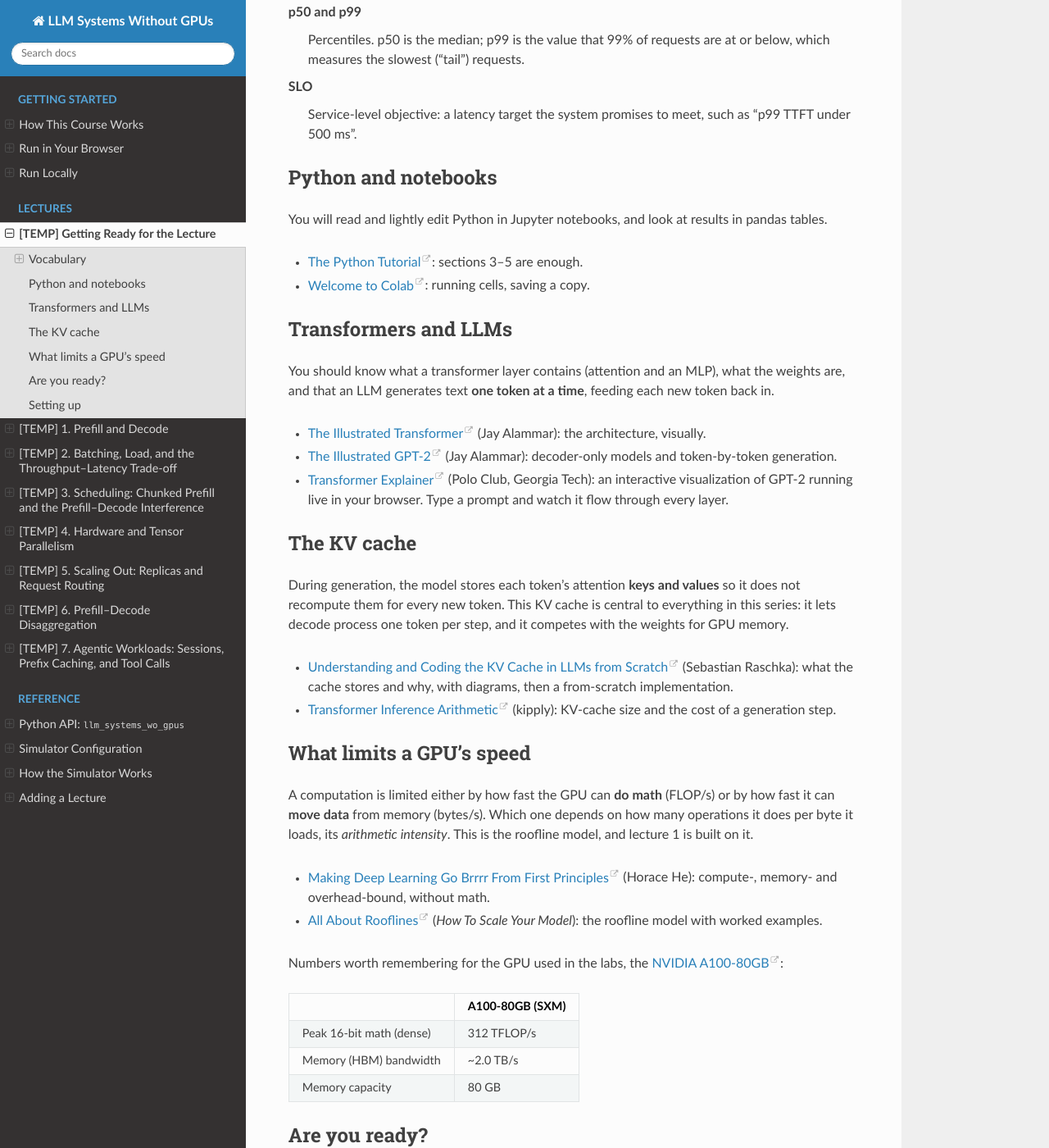
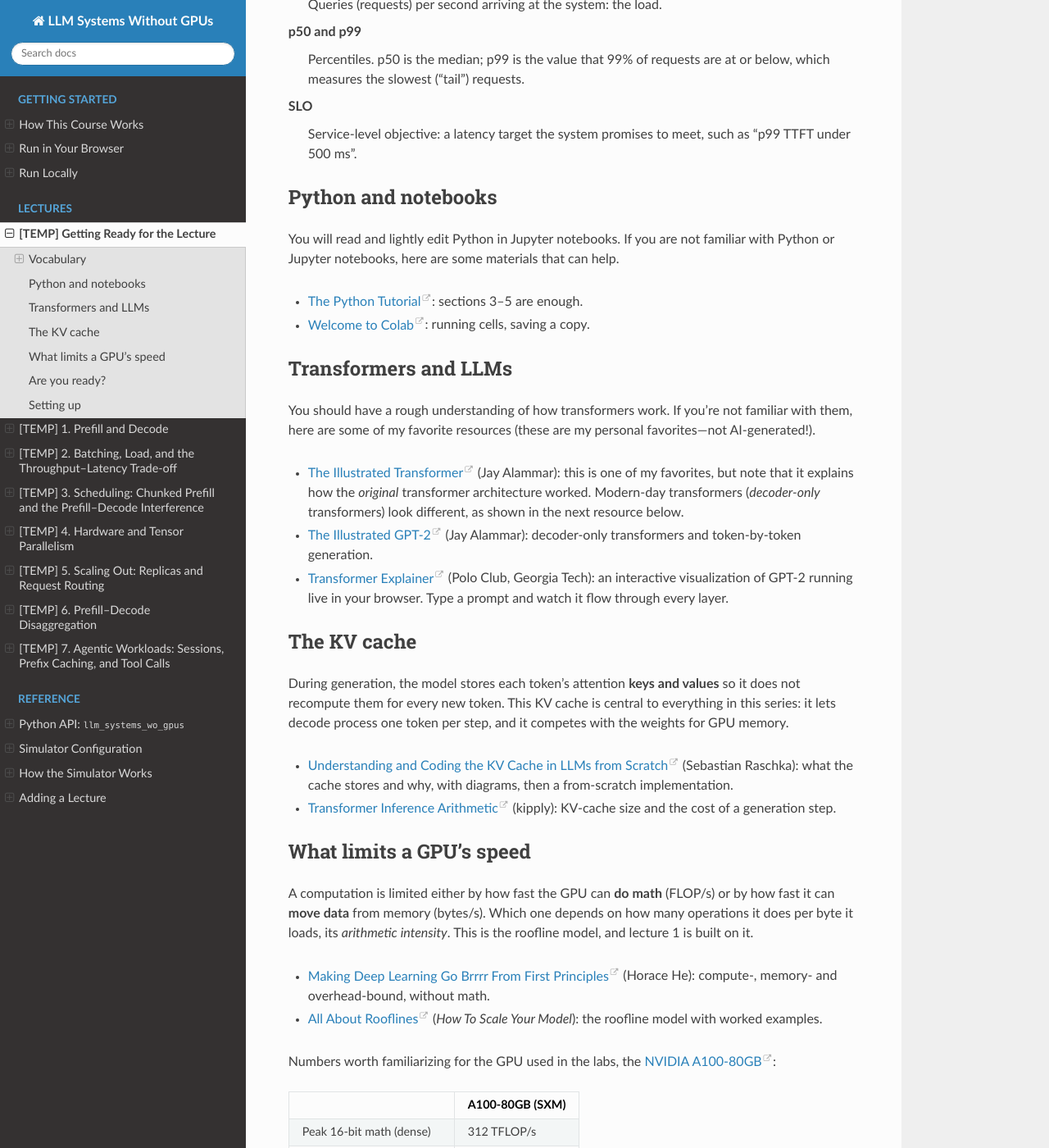
Before and after one commit to kwmaeng91/studying-llm-systems-without-gpus, a Sphinx documentation site: the page built from docs/lectures/00-getting-ready.md, in a window 1280 px wide and 1400 px high, scrolled down 2569 px. Shown: the whole window at 82% size. Built offline with Sphinx 7.4.7 and the Read the Docs theme 3.1.0, drawn with Linux system fonts in a browser that asks for light colours; some of the changed text lies outside the part shown.

Commit message:
Update 00-getting-ready.md

```diff
--- a/docs/lectures/00-getting-ready.md
+++ b/docs/lectures/00-getting-ready.md
@@ -32,7 +32,7 @@
 Layer
 : Transformers are a stack of identical layers (Qwen2.5-32B has 64). Each layer
   has an **attention** block, which lets each token look at earlier tokens, and an
-  **MLP** (feed-forward) block, which transforms each token on its own.
+  **MLP** (also called a feed-forward network, or *FFN*) block, which transforms each token on its own.
 
 ### Running the model
 
@@ -53,13 +53,12 @@
   run the model again. A 100-token answer takes 100 steps.
 
 KV cache
-: The attention **keys** and **values** of every token so far, kept in GPU memory
-  so they are not recomputed at every step.
+: The attention **keys** and **values** of every token processed so far, stored and reused across steps so that they are not recomputed at every step.
 
 Prefill and decode
 : The two phases of handling a request. *Prefill* processes the whole prompt in
   one forward pass and fills the KV cache. *Decode* then generates the output one
-  token per step. Lecture 1 is about the difference.
+  token per step. Lecture 1 is about their differences.
 
 Request
 : One prompt sent to the serving system, together with the response it gets back.
@@ -73,12 +72,12 @@
 GPU
 : The accelerator that runs the model, for example an NVIDIA A100 or H100.
 
-FLOP and FLOP/s
-: A FLOP is one floating-point operation (an add or a multiply). FLOP/s is how
-  many a chip can do per second. An A100 peaks at 312 *tera*FLOP/s (312 × 10¹²).
+FLOP and FLOP/s (FLOPs)
+: A FLOP is one floating-point operation (an add or a multiply). FLOP/s (also often written as FLOPs for simplicity) is how
+  many FLOP can be done per second. An A100 peaks at 312 *tera*FLOP/s (312 × 10¹²).
 
 HBM and memory bandwidth
-: HBM (high-bandwidth memory) is the GPU's main memory, which holds the weights
+: HBM (high-bandwidth memory) is the GPU's main memory (well, at least for expensive ones like A100 or H100), which holds the weights
   and the KV cache. Its *bandwidth*, in bytes per second, is how fast data can
   move between HBM and the compute units.
 
@@ -117,20 +116,17 @@
 
 ## Python and notebooks
 
-You will read and lightly edit Python in Jupyter notebooks, and look at results
-in pandas tables.
+You will read and lightly edit Python in Jupyter notebooks. If you are not familiar with Python or Jupyter notebooks, here are some materials that can help.
 
 - [The Python Tutorial](https://docs.python.org/3/tutorial/): sections 3–5 are enough.
 - [Welcome to Colab](https://colab.research.google.com/notebooks/intro.ipynb): running cells, saving a copy.
 
 ## Transformers and LLMs
 
-You should know what a transformer layer contains (attention and an MLP), what
-the weights are, and that an LLM generates text **one token at a time**, feeding
-each new token back in.
+You should have a rough understanding of how transformers work. If you’re not familiar with them, here are some of my favorite resources (these are my personal favorites---not AI-generated!).
 
-- [The Illustrated Transformer](https://jalammar.github.io/illustrated-transformer/) (Jay Alammar): the architecture, visually.
-- [The Illustrated GPT-2](https://jalammar.github.io/illustrated-gpt2/) (Jay Alammar): decoder-only models and token-by-token generation.
+- [The Illustrated Transformer](https://jalammar.github.io/illustrated-transformer/) (Jay Alammar): this is one of my favorites, but note that it explains how the *original* transformer architecture worked. Modern-day transformers (*decoder-only* transformers) look different, as shown in the next resource below.
+- [The Illustrated GPT-2](https://jalammar.github.io/illustrated-gpt2/) (Jay Alammar): decoder-only transformers and token-by-token generation.
 - [Transformer Explainer](https://poloclub.github.io/transformer-explainer/) (Polo Club, Georgia Tech): an interactive visualization of GPT-2 running live in your browser. Type a prompt and watch it flow through every layer.
 
 ## The KV cache
@@ -153,7 +149,7 @@
 - [Making Deep Learning Go Brrrr From First Principles](https://horace.io/brrr_intro.html) (Horace He): compute-, memory- and overhead-bound, without math.
 - [All About Rooflines](https://jax-ml.github.io/scaling-book/roofline/) (*How To Scale Your Model*): the roofline model with worked examples.
 
-Numbers worth remembering for the GPU used in the labs, the
+Numbers worth familiarizing for the GPU used in the labs, the
 [NVIDIA A100-80GB](https://www.nvidia.com/en-us/data-center/a100/):
 
 | | A100-80GB (SXM) |
```
